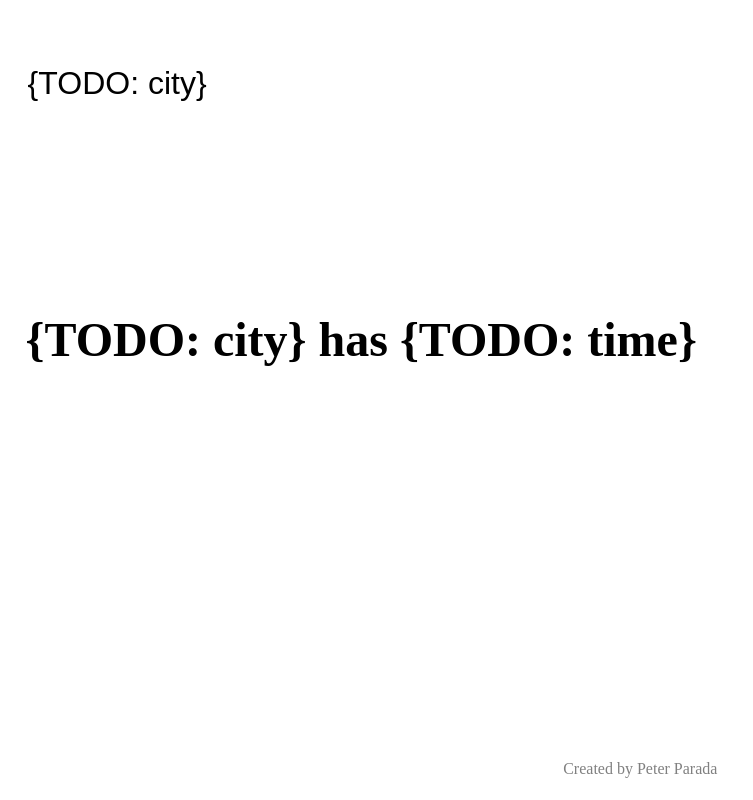
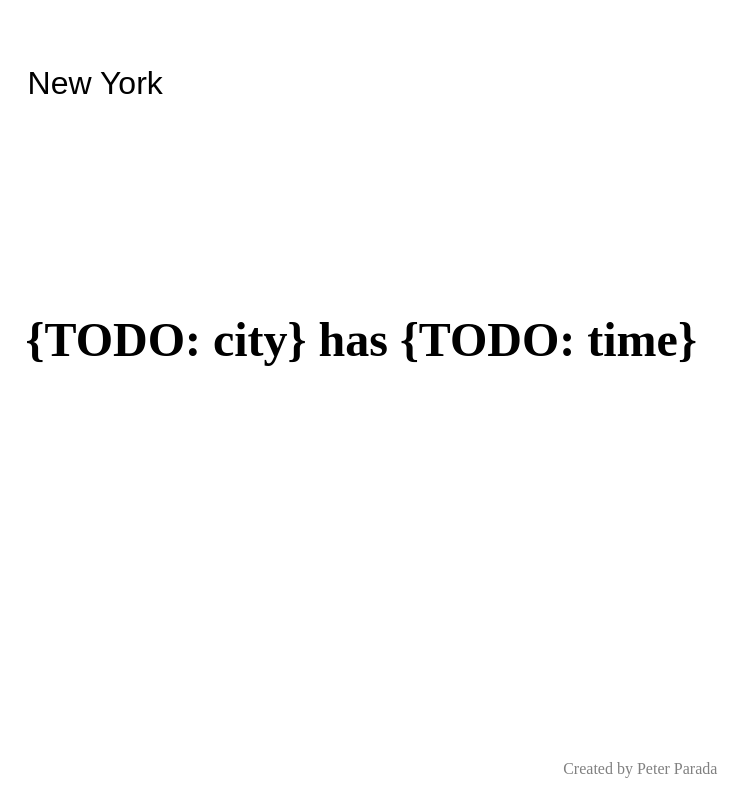
Before and after one commit to pito-svk/gettime, a React (Create React App) app: page / in a window 1280 px wide. Shown: the whole page, without its empty margins (0-753 px from the left). Built offline with nearby package versions, Linux system fonts and the light colour scheme.

Commit message:
Prepare onKeyPress event handler

```diff
--- a/src/components/InputBox.jsx
+++ b/src/components/InputBox.jsx
@@ -1,10 +1,17 @@
 import '../styles/InputBox.css'
+
+// TODO: implement event handler to correct inputted city
+function onInputKeyPress (event) {
+  if (event.key === 'Enter') {
+    const inputContent = event.target.value
+  }
+}
 
 export default React => {
   const InputBox = props => {
     return (
       <div className="InputBox">
-        <input autoFocus value={`{TODO: city}`}></input>
+        <input autoFocus defaultValue='New York' onKeyPress={onInputKeyPress}></input>
       </div>
     )
   }
```
